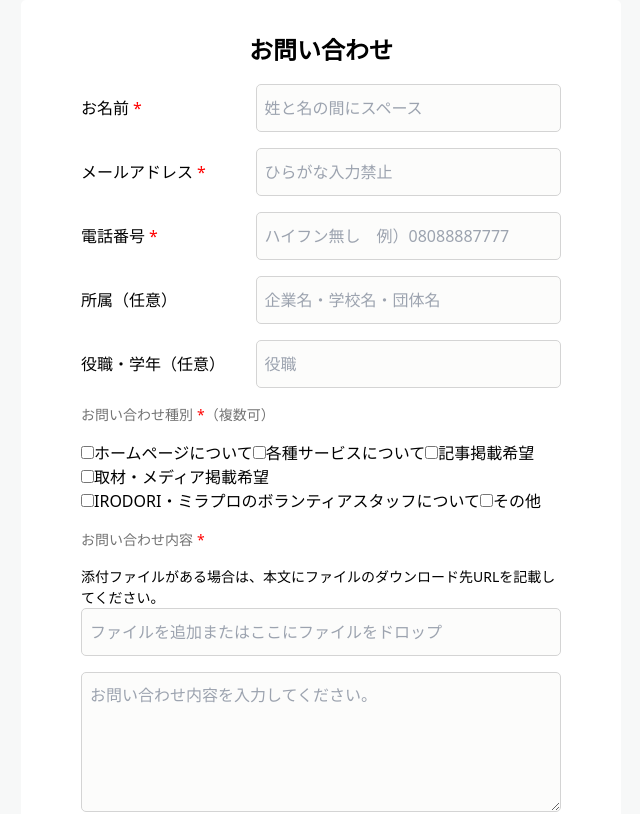
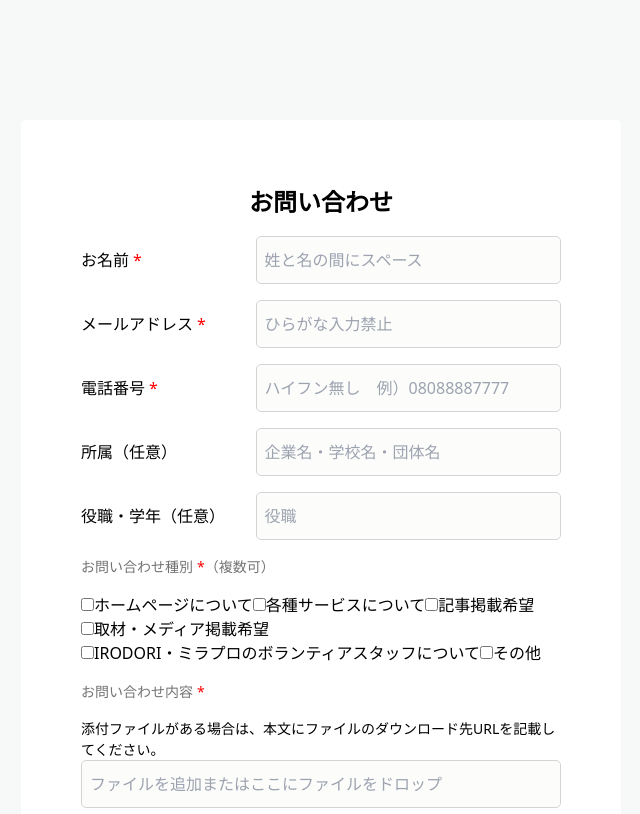
Before and after one commit to futureship/Futureship_HP, a Next.js app: page /contact in a window 1280 px wide. Shown: the top 814 px of the page, without its empty margins (319-959 px from the left). Built offline with nearby package versions, Linux system fonts and the light colour scheme.

Commit message:
paddingの調整

```diff
--- a/src/app/contact/contact.module.scss
+++ b/src/app/contact/contact.module.scss
@@ -4,6 +4,7 @@
 .backGround {
   width: 100%;
   height: 200%;
+  padding: 120px 0;
   background-color: $white2;
   display: flex;
   align-items: center;
@@ -12,6 +13,8 @@
 
 .contact {
   width: 600px;
+  padding: 32px 0;
+
   border-radius: 5px;
   background-color: white;
 
```
